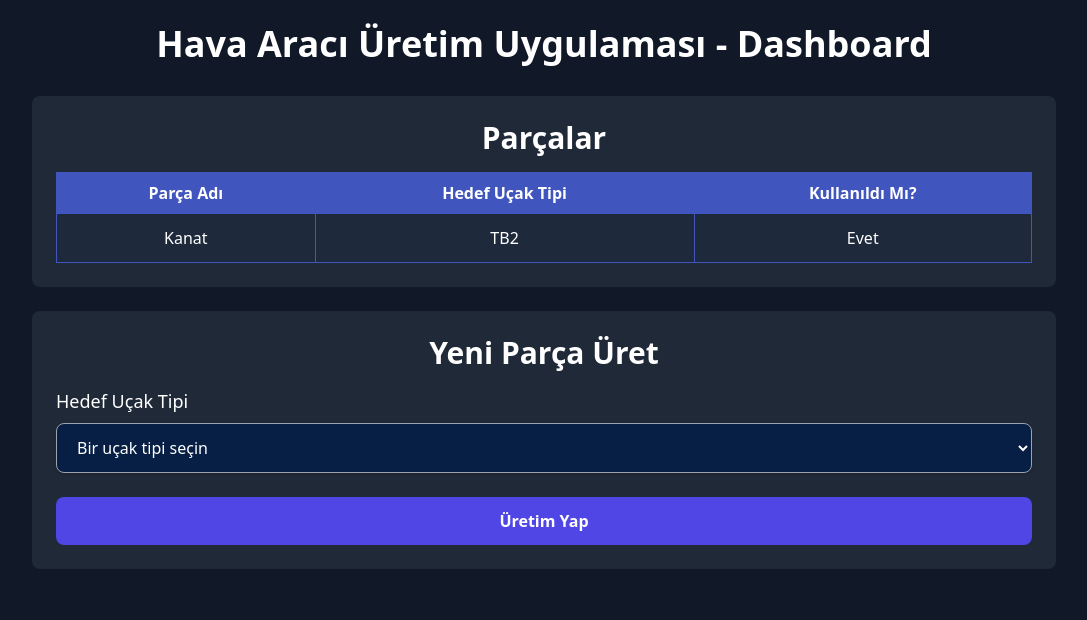
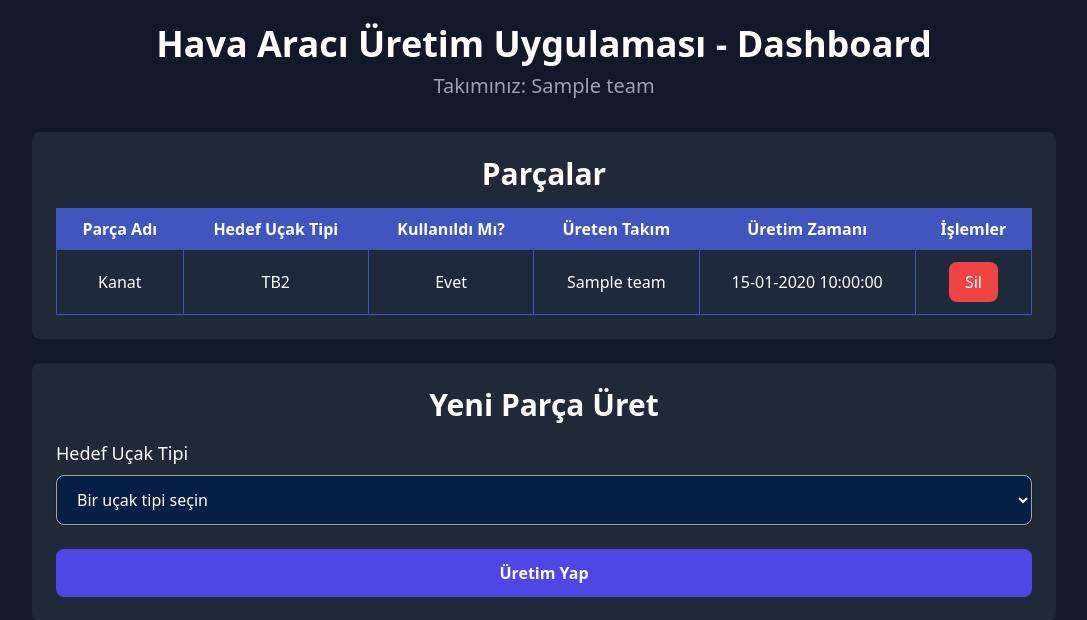
Before and after one commit to brkcnt23/Baykar-Assignment, a Django app: page /dashboard/ in a window 1280 px wide. Shown: the top 620 px of the page, without its empty margins (96-1183 px from the left). Run offline with Django 5.2, Linux system fonts and the light colour scheme; a user stored in the database is signed in; tables that the repository leaves empty hold one stand-in row (values such as "Sample post").

Commit message:
dahsboard ✔ for personel who is not in MONTAJ

```diff
--- a/aircraft_app/urls.py
+++ b/aircraft_app/urls.py
@@ -1,6 +1,5 @@
 
 from django.contrib import admin
-from django.urls import path
 from django.urls import path, include
 from rest_framework.routers import DefaultRouter
 from core.views import (
@@ -18,6 +17,7 @@ from core.views import (
     login_page,
     dashboard,
     produce_part,
+    recycle_part,
 )
 
 
@@ -28,6 +28,7 @@ router.register(r'teams', TeamViewSet)
 router.register(r'employee', EmployeeViewSet)
 router.register(r'aircraft', AircraftViewSet)
 
+
 urlpatterns = [
     path('admin/', admin.site.urls),  # Admin paneline erişmek için bu satırı ekleyin
     path('', include(router.urls)),
@@ -35,4 +36,5 @@ urlpatterns = [
     path('api/login', login_user, name='api_login'),  # Login işlemi için
     path('dashboard/', dashboard, name='dashboard'),  # Dashboard için
     path('api/produce-part/', produce_part, name='produce_part'),
+    path('api/recycle-part/', recycle_part, name='recycle_part'),
 ]
--- a/core/urls.py
+++ b/core/urls.py
@@ -1,10 +1,12 @@
 from django.urls import path
 from . import views
+
+
 
 urlpatterns = [
     path('login/', views.login_page, name='login'),
     path('api/login', views.login_user, name='api_login'),
     path('dashboard/', views.dashboard, name='dashboard'),
     path('api/produce-part/', views.produce_part, name='produce_part'),
-
+    path('api/recycle-part/', views.recycle_part, name='recycle_part'),
 ]
--- a/core/views.py
+++ b/core/views.py
@@ -5,7 +5,7 @@ from django_filters.rest_framework import DjangoFilterBackend
 from drf_spectacular.utils import extend_schema
 
 from .models import Team, Employee, Aircraft, Part
-from .serializers import TeamSerializer, EmployeeSerializer, AircraftSerializer,PartSerializer
+from .serializers import TeamSerializer, EmployeeSerializer, AircraftSerializer, PartSerializer
 from .permissions import IsTeamMember, IsMontajTeam
 
 from rest_framework.permissions import IsAuthenticated
@@ -22,13 +22,16 @@ from rest_framework.decorators import api_view
 
 from .models import Part, AIRCRAFT_TYPE_CHOICES
 
+
 class TeamViewSet(viewsets.ModelViewSet):
     queryset = Team.objects.all()
     serializer_class = TeamSerializer
 
+
 class EmployeeViewSet(viewsets.ModelViewSet):
     queryset = Employee.objects.all()
     serializer_class = EmployeeSerializer
+
 
 @extend_schema(description="Uçak üretimi için Montaj takımı gerekli.")
 class AircraftViewSet(viewsets.ModelViewSet):
@@ -41,7 +44,8 @@ class AircraftViewSet(viewsets.ModelViewSet):
                 'aircraft_type': 'str'
             }
         },
-        responses={201: 'Uçak üretildi', 400: 'Eksik parça veya geçersiz uçak tipi'},
+        responses={201: 'Uçak üretildi',
+                   400: 'Eksik parça veya geçersiz uçak tipi'},
         description="Belirtilen uçak tipinin parçalarını monte eder."
     )
     @action(methods=['post'], detail=False, url_path='montaj', permission_classes=[IsMontajTeam])
@@ -58,27 +62,30 @@ class AircraftViewSet(viewsets.ModelViewSet):
         new_aircraft = Aircraft.objects.create(aircraft_type=aircraft_type)
 
         for p_type in required_parts:
-            part = Part.objects.filter(part_type=p_type, used=False, aircraft__isnull=True).first()
+            part = Part.objects.filter(
+                part_type=p_type, used=False, aircraft__isnull=True).first()
             part.aircraft = new_aircraft
             part.used = True
             part.save()
 
         return Response({"success": f"{new_aircraft.get_aircraft_type_display()} uçağı başarıyla üretildi!"}, status=status.HTTP_201_CREATED)
 
+
 class PartViewSet(viewsets.ModelViewSet):
-    queryset = Part.objects.all()
+    queryset = Part.objects.select_related('team').all()
     serializer_class = PartSerializer
     permission_classes = [IsTeamMember]
-    filter_backends = [DjangoFilterBackend]
-    filterset_fields = ['part_type', 'team', 'aircraft', 'used']
 
-    def get_queryset(self):
-        employee = getattr(self.request.user, 'employee', None)
-        qs = Part.objects.all()
-        if employee and employee.team:
-            if employee.team.team_type != 'MONTAJ_TAKIMI':
-                qs = qs.filter(part_type=employee.team.team_type)
-        return qs
+    # Geri dönüşüm için özel bir action
+    @action(detail=True, methods=['delete'])
+    def recycle(self, request, pk=None):
+        try:
+            part = self.get_object()
+            part.delete()
+            return Response({"success": f"{part.part_type} başarıyla geri dönüştürüldü."}, status=status.HTTP_200_OK)
+        except Exception as e:
+            return Response({"error": "Bir hata oluştu."}, status=status.HTTP_400_BAD_REQUEST)
+
 
 def login_page(request):
     return render(request, 'login.html')
@@ -89,20 +96,29 @@ def dashboard(request):
     user = request.user
     employee = getattr(user, 'employee', None)
     can_produce = False
+    team_info = None
 
     if employee:
-        if employee.team and employee.team.name.lower() == 'montaj':
-            # Montajcı tüm parçaları ve uçakları görebilmeli
-            parts = Part.objects.all()
-            aircrafts = Aircraft.objects.all()
+        team = employee.team
+        if team:
+            team_info = team.name  # Kullanıcının takım adı
+            if team.team_type == 'MONTAJ_TAKIMI':
+                # Montajcı tüm parçaları ve uçakları görebilmeli
+                parts = Part.objects.select_related('team').all()
+                aircrafts = Aircraft.objects.all()
+            else:
+                # Diğer personel sadece kendi türüne ait parçaları görmeli
+                parts = Part.objects.select_related('team').filter(
+                    part_type=team.team_type.replace('_TAKIMI', '')
+                )
+                aircrafts = None
+
+                # Eğer takım parça üretimi yapabilen bir takım ise can_produce True olmalı
+                if team.team_type in ['KANAT_TAKIMI', 'GOVDE_TAKIMI', 'KUYRUK_TAKIMI', 'AVIYONIK_TAKIMI']:
+                    can_produce = True
         else:
-            # Diğer personel sadece kendi türüne ait parçaları görmeli
-            parts = Part.objects.filter(part_type=employee.team.team_type.replace('_TAKIMI', ''))
+            parts = None
             aircrafts = None
-
-            # Eğer takım parça üretimi yapabilen bir takım ise can_produce True olmalı
-            if employee.team.team_type in ['KANAT_TAKIMI', 'GOVDE_TAKIMI', 'KUYRUK_TAKIMI', 'AVIYONIK_TAKIMI']:
-                can_produce = True
     else:
         parts = None
         aircrafts = None
@@ -112,10 +128,13 @@ def dashboard(request):
         'aircrafts': aircrafts,
         'employee': employee,
         'can_produce': can_produce,
-        'aircraft_type_choices': AIRCRAFT_TYPE_CHOICES
+        'aircraft_type_choices': AIRCRAFT_TYPE_CHOICES,
+        'team_info': team_info if team_info else "Takımsız",  # Takım adı context'e eklendi
     }
 
     return render(request, 'dashboard.html', context)
+
+
 
 @csrf_exempt
 def login_user(request):
@@ -133,6 +152,7 @@ def login_user(request):
         except Exception as e:
             return JsonResponse({'success': False, 'error': str(e)})
     return JsonResponse({'success': False, 'error': 'Invalid request method'})
+
 
 @api_view(['POST'])
 @permission_classes([IsAuthenticated])
@@ -155,8 +175,35 @@ def produce_part(request):
         used=False
     )
 
+    # JSON formatında üretim zamanını döndürdüğünüzden emin olun
     return Response({
         'success': f'{part_type} parçası başarıyla üretildi.',
         'part_type_display': part.get_part_type_display(),
-        'target_aircraft_type_display': part.get_target_aircraft_type_display()
+        'target_aircraft_type_display': part.get_target_aircraft_type_display(),
+        'team_name': part.team.name,
+        'production_time': part.production_time.strftime('%Y-%m-%d %H:%M:%S'),  # Tarih formatı
+        'id': part.id
     }, status=status.HTTP_201_CREATED)
+
+
+@api_view(['POST'])
+@permission_classes([IsAuthenticated])
+def recycle_part(request):
+    employee = getattr(request.user, 'employee', None)
+    if not employee or not employee.team:
+        return Response({'error': 'Yetkisiz kullanıcı.'}, status=status.HTTP_403_FORBIDDEN)
+
+    part_id = request.data.get('part_id')
+
+    if not part_id:
+        return Response({'error': 'Parça ID belirtilmedi.'}, status=status.HTTP_400_BAD_REQUEST)
+
+    try:
+        # Belirtilen ID ile parçayı bul
+        part = Part.objects.get(id=part_id, team=employee.team)
+        part.delete()  # Parçayı geri dönüştür (sil)
+        return Response({'success': f'Parça başarıyla geri dönüştürüldü.'}, status=status.HTTP_200_OK)
+    except Part.DoesNotExist:
+        return Response({'error': 'Belirtilen parça bulunamadı veya bu parçayı silme yetkiniz yok.'}, status=status.HTTP_404_NOT_FOUND)
+    except Exception as e:
+        return Response({'error': f'Bir hata oluştu: {str(e)}'}, status=status.HTTP_400_BAD_REQUEST)
--- a/templates/dashboard.html
+++ b/templates/dashboard.html
@@ -1,10 +1,10 @@
 <!DOCTYPE html>
 <html lang="en">
   <head>
-    <meta charset="UTF-8">
-    <meta name="viewport" content="width=device-width, initial-scale=1.0">
+    <meta charset="UTF-8" />
+    <meta name="viewport" content="width=device-width, initial-scale=1.0" />
     {% load static %}
-    <link href="{% static 'css/tailwind.css' %}" rel="stylesheet">
+    <link href="{% static 'css/tailwind.css' %}" rel="stylesheet" />
     {% load static %}
     <link rel="icon" type="image/png" href="{% static 'images/baykar_favicon.png' %}" />
     <title>Dashboard</title>
@@ -12,6 +12,7 @@
   <body class="bg-gray-900 text-white min-h-screen flex flex-col items-center p-6">
     <header class="w-full max-w-5xl text-center mb-8">
       <h1 class="text-4xl font-bold">Hava Aracı Üretim Uygulaması - Dashboard</h1>
+      <p class="text-xl text-gray-400 mt-2">Takımınız: {{ team_info }}</p>
     </header>
 
     <div class="w-full max-w-5xl">
@@ -24,17 +25,26 @@
               <th class="px-4 py-2 text-white">Parça Adı</th>
               <th class="px-4 py-2 text-white">Hedef Uçak Tipi</th>
               <th class="px-4 py-2 text-white">Kullanıldı Mı?</th>
+              <th class="px-4 py-2 text-white">Üreten Takım</th>
+              <th class="px-4 py-2 text-white">Üretim Zamanı</th>
+              <th class="px-4 py-2 text-white">İşlemler</th>
             </tr>
           </thead>
           <tbody>
             {% for part in parts %}
-                    <tr class="bg-gray-600 border-b border-gray-700">
+            <tr id="part-{{ part.id }}">
               <td class="px-4 py-3 text-white">{{ part.get_part_type_display }}</td>
               <td class="px-4 py-3 text-white">{{ part.get_target_aircraft_type_display }}</td>
-                        <td class="px-4 py-3 text-white">{{ part.used|yesno:"Evet,Hayır" }}</td>
+              <td class="px-4 py-3 text-white">{{ part.used|yesno:'Evet,Hayır' }}</td>
+              <td class="px-4 py-3 text-white">{{ part.team.name }}</td>
+              <td class="px-4 py-3 text-white">{{ part.production_time|date:"d-m-Y H:i:s" }}</td>
+              <td>
+                <button class="bg-red-500 text-white px-4 py-2 rounded-lg" onclick="deletePart({{ part.id }})">Sil</button>
+              </td>
             </tr>
             {% endfor %}
           </tbody>
+
         </table>
       </section>
 
@@ -88,14 +98,14 @@
     <script src="https://code.jquery.com/jquery-3.6.0.min.js"></script>
     <script>
       $(document).ready(function () {
-        const csrftoken = '{{ csrf_token }}';
+        const csrftoken = '{{ csrf_token }}'
 
         $('#producePartButton').click(function () {
-          const aircraftType = $('#aircraftType').val();
+          const aircraftType = $('#aircraftType').val()
 
           if (!aircraftType) {
-            $('#producePartError').removeClass('hidden').text('Bir uçak tipi seçin.');
-            return;
+            $('#producePartError').removeClass('hidden').text('Bir uçak tipi seçin.')
+            return
           }
 
           $.ajax({
@@ -111,12 +121,17 @@
                     $('#producePartSuccess').removeClass('hidden').text('Parça başarıyla üretildi!');
                     $('#producePartError').addClass('hidden');
 
-                // Yeni üretilen parçayı tabloya ekle
                     const newRow = `
-                  <tr class="bg-gray-600 border-b border-gray-700">
+                        <tr id="part-${response.id}" class="bg-gray-600 border-b border-gray-700">
                             <td class="px-4 py-3 text-white">${response.part_type_display || 'Belirtilmedi'}</td>
                             <td class="px-4 py-3 text-white">${response.target_aircraft_type_display || 'Belirtilmedi'}</td>
                             <td class="px-4 py-3 text-white">${response.used_display || 'Hayır'}</td>
+                            <td class="px-4 py-3 text-white">${response.team_name || 'Belirtilmedi'}</td>
+                            <td class="px-4 py-3 text-white">${response.production_time || 'Belirtilmedi'}</td>
+
+                            <td>
+                                <button class="bg-red-500 text-white px-4 py-2 rounded-lg" onclick="deletePart(${response.id})">Sil</button>
+                            </td>
                         </tr>`;
                     $('table tbody').append(newRow);
                 } else {
@@ -125,12 +140,43 @@
                 }
             },
             error: function () {
-              $('#producePartError').removeClass('hidden').text('Bir hata oluştu.');
-              $('#producePartSuccess').addClass('hidden');
+              $('#producePartError').removeClass('hidden').text('Bir hata oluştu.')
+              $('#producePartSuccess').addClass('hidden')
             }
-          });
-        });
-      });
+          })
+        })
+      })
+    </script>
+    <script>
+      function deletePart(partId) {
+        const csrftoken = '{{ csrf_token }}'
+
+        if (!confirm('Bu parçayı geri dönüştürmek istediğinize emin misiniz?')) {
+          return
+        }
+
+        $.ajax({
+          url: '/api/recycle-part/',
+          type: 'POST',
+          contentType: 'application/json',
+          headers: {
+            'X-CSRFToken': csrftoken
+          },
+          data: JSON.stringify({ part_id: partId }),
+          success: function (response) {
+            if (response.success) {
+              alert(response.success)
+              // Tablo satırını kaldır
+              $(`#part-${partId}`).remove()
+            } else {
+              alert(response.error)
+            }
+          },
+          error: function () {
+            alert('Bir hata oluştu. Parça silinemedi.')
+          }
+        })
+      }
     </script>
   </body>
 </html>
@@ -152,7 +198,8 @@
     border-collapse: collapse; /* Kenarların birleşmesini sağlar */
   }
 
-    th, td {
+  th,
+  td {
     text-align: center; /* Hücreleri ortalar */
     padding: 12px; /* Hücre içi boşluk */
     border: 1px solid #4055bd; /* Hücrelerin kenarlarına renk ekler */
```
Also changed, not shown: core/serializers.py (line endings or trailing spaces), static/css/tailwind.css. Lines whose indentation alone changed are shown as unchanged.
